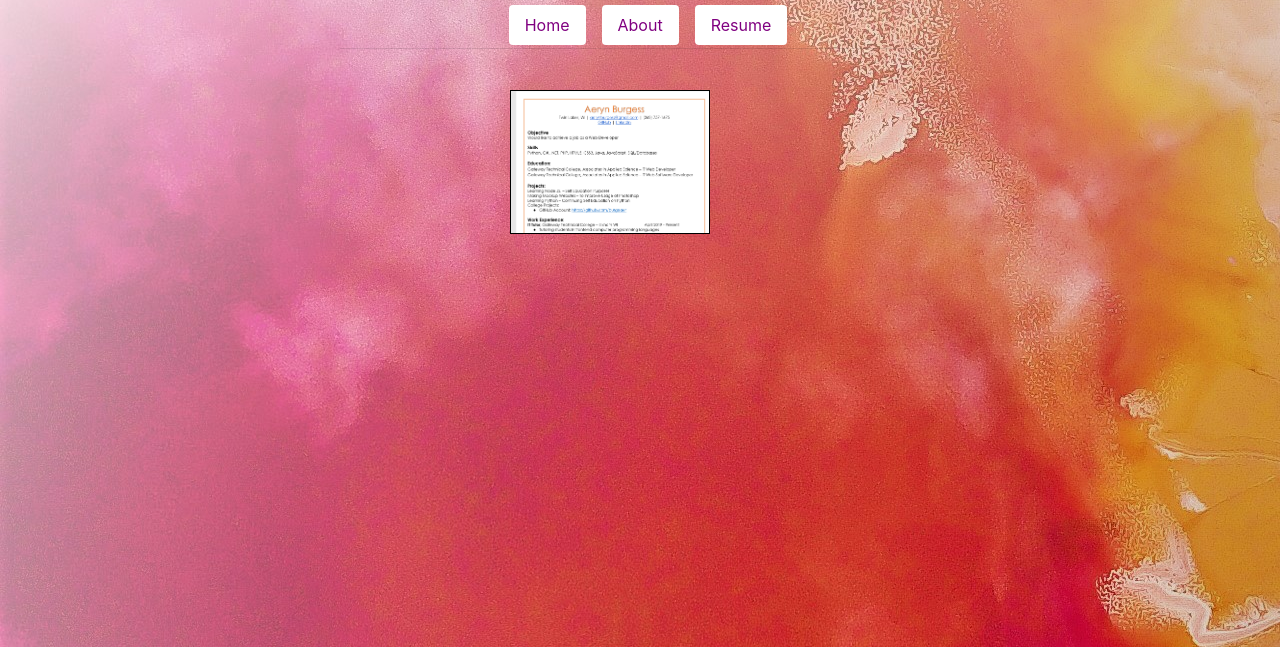
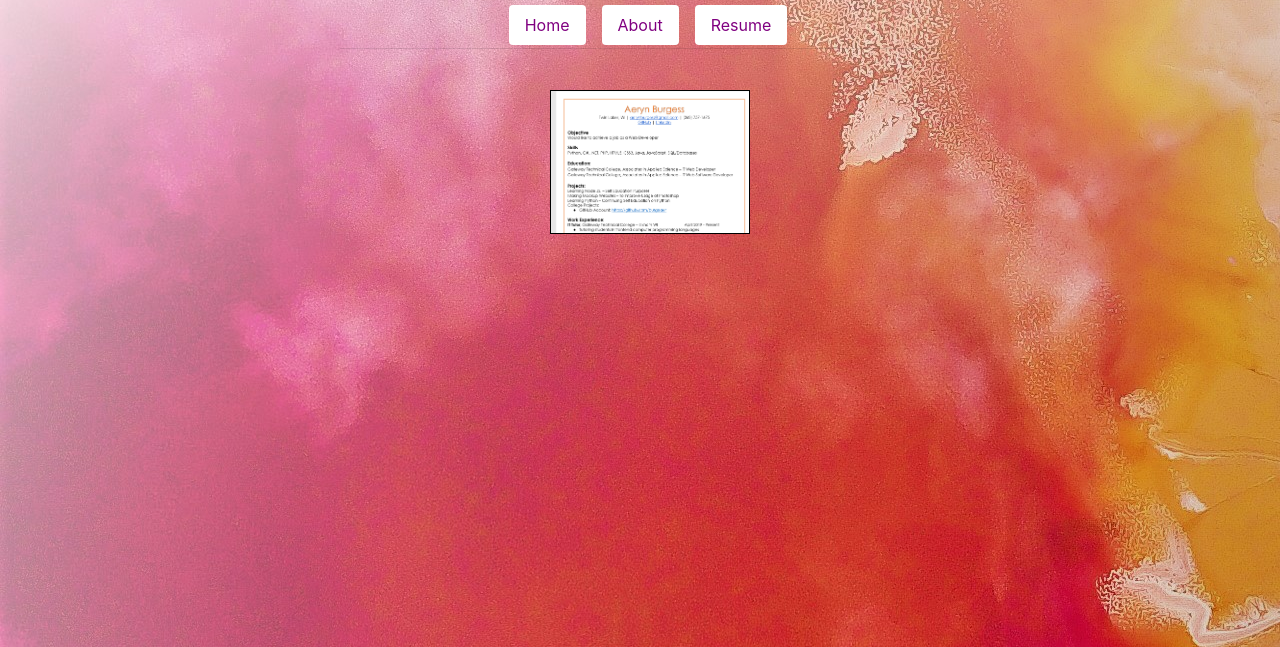
Before and after one commit to burgeaer/portfolio, a plain HTML site: page resume.html in a window 1280 px wide. Shown: the part 153-800 px from the top of the page. Drawn offline with nearby package versions, Linux system fonts and the light colour scheme.

Commit message:
Update resume.html
added mx-auto to img src

```diff
--- a/resume.html
+++ b/resume.html
@@ -29,7 +29,7 @@
 
     </div>
     <div class="col-sm">
-      <p><img src="resumepreview.png" width="200px" class="d-flex justify-content-center"/></p>
+      <p><img src="resumepreview.png" width="200px" class=" mx-auto d-flex justify-content-center"/></p>
     </div>
     <div class="col-sm">
 
```
